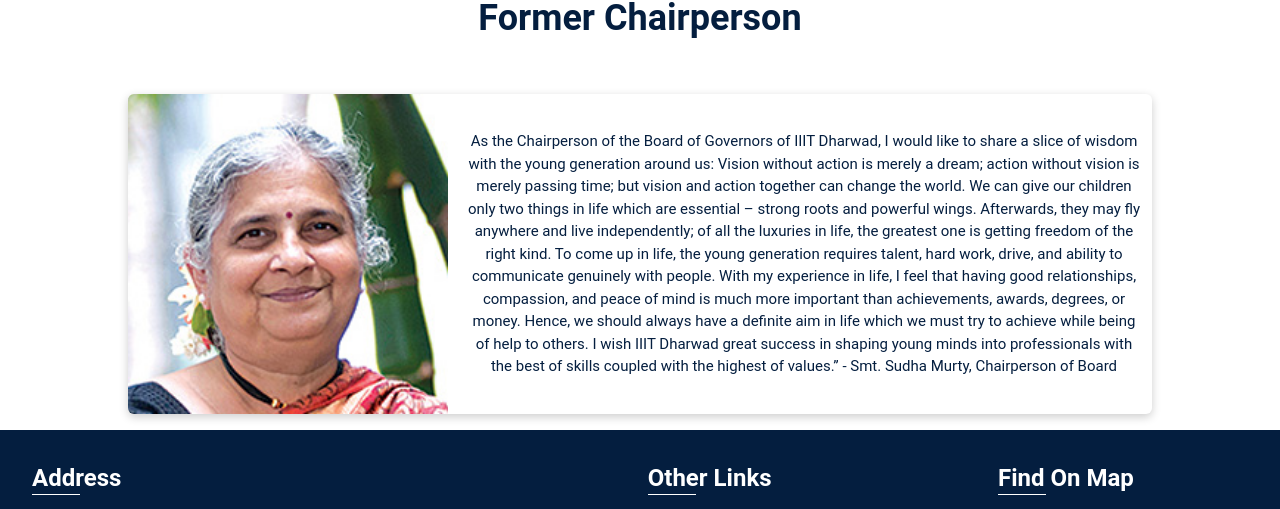
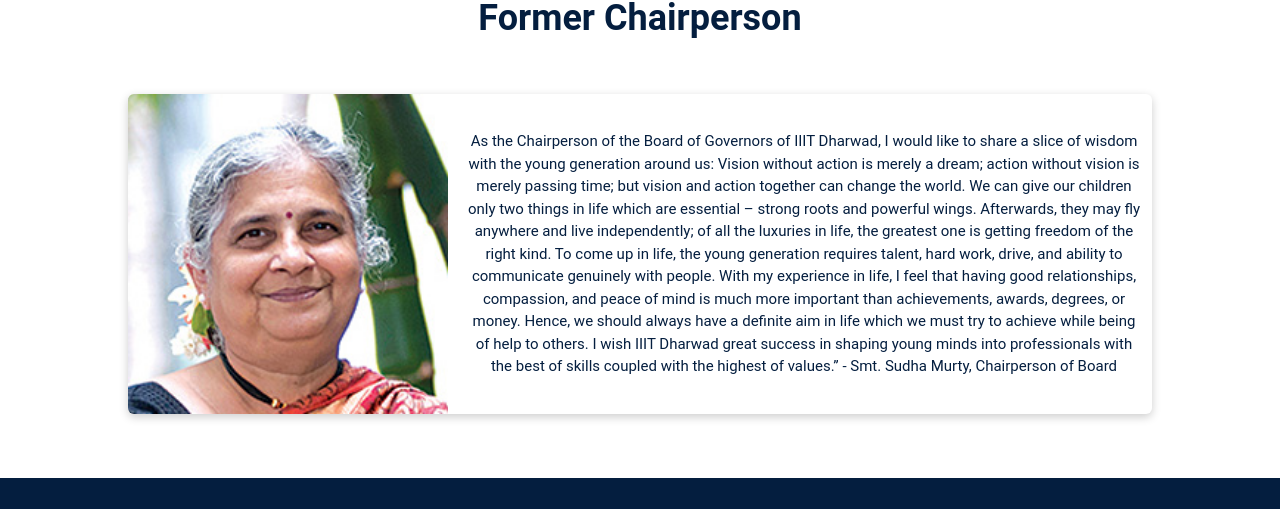
Before and after one commit to Velocity-IIITDWD/iiitdwd.ac.in, a Next.js app: page /chairperson/former in a window 1280 px wide. Shown: the part 138-647 px from the top of the page. Built offline with nearby package versions, Linux system fonts and the light colour scheme; grey boxes are pictures that could not be loaded.

Commit message:
feat: increase bottom padding

```diff
--- a/app/(profile)/chairperson/former/page.tsx
+++ b/app/(profile)/chairperson/former/page.tsx
@@ -13,7 +13,7 @@
         <ProfileGroup key={index} profiles={profiles} title={title} />
       ))} */}
 
-      <div className='w-full flex flex-col items-center gap-8 p-4'>
+      <div className='w-full flex flex-col items-center gap-8 p-4 pb-16'>
         <div className='flex flex-col xl:flex-row items-center gap-2 w-full
         max-w-screen-lg shadow-[0_3px_10px_rgb(0,0,0,0.2)] h-max rounded-md overflow-clip'>
           <div className='relative h-full aspect-square grow shrink-0 min-h-full w-80'>
```
